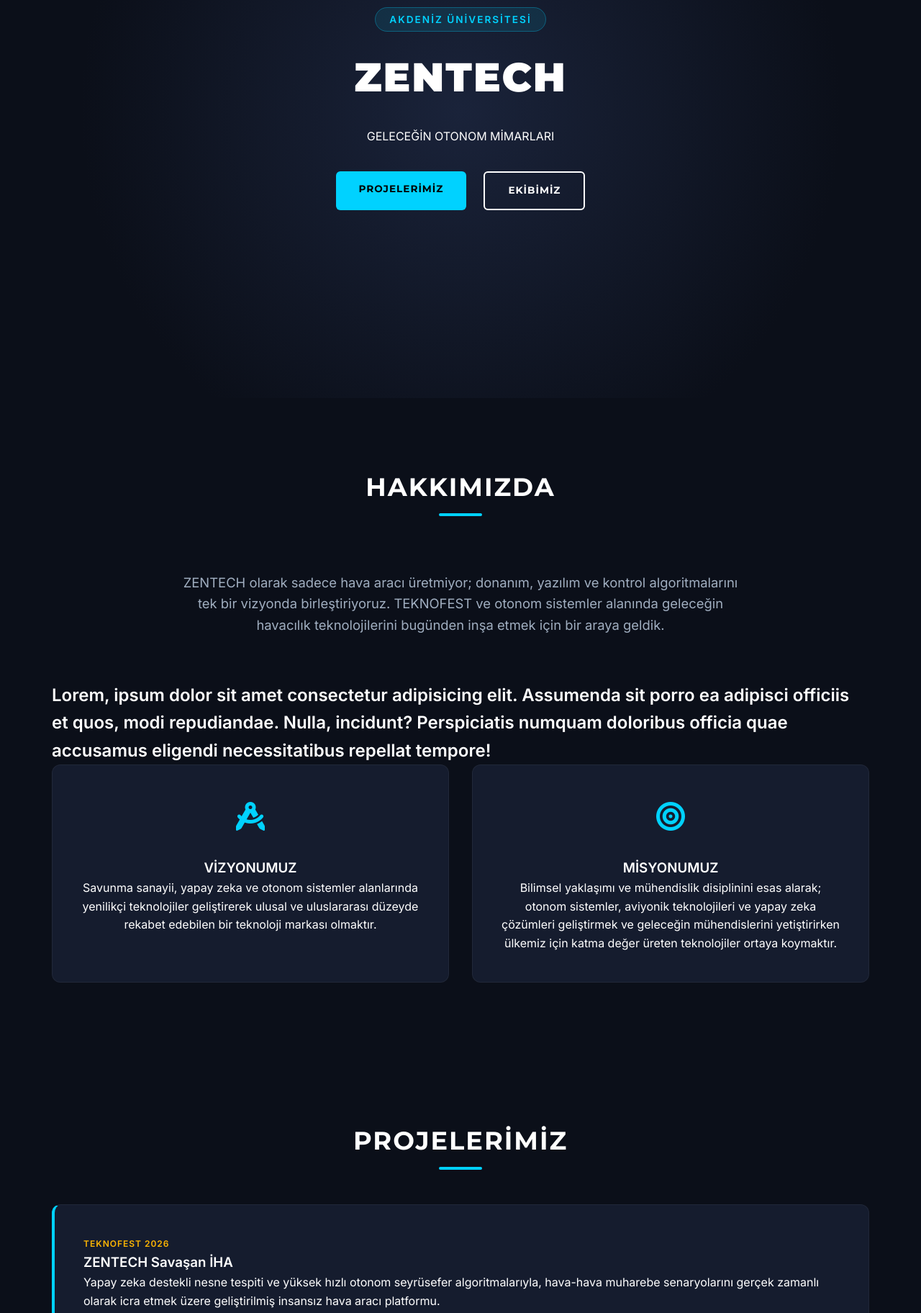
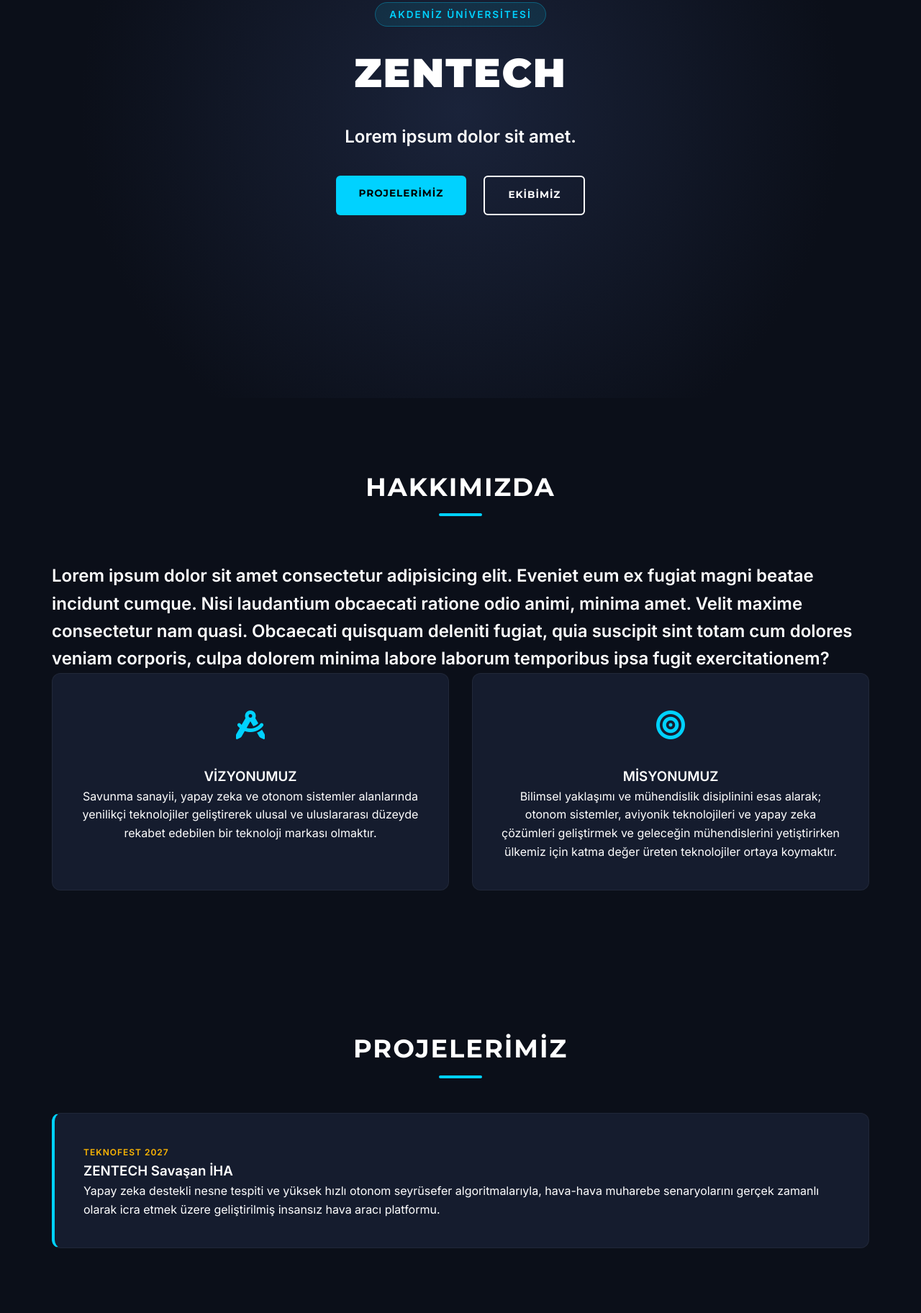
Before and after one commit to slm16-coder/-HA-website, a plain HTML site: page index.html in a window 1280 px wide. Shown: the part 247-2071 px from the top of the page at 72% size. Drawn offline with Linux system fonts and the light colour scheme.

Commit message:
guncellendi

```diff
--- a/index.html
+++ b/index.html
@@ -1,3 +1,4 @@
+
 <!DOCTYPE html>
 <html lang="tr">
 <head>
@@ -30,6 +31,7 @@
                 <li><a href="index.html#about">Hakkımızda</a></li>
                 <li><a href="takimimiz.html">Takımımız</a></li>
                 <li><a href="index.html#projects">Projelerimiz</a></li>
+                <li><a href="index.html#sponsors">Sponsorlarımız</a></li>
                 <li><a href="index.html#contact">İletişim</a></li>
             </ul>
         </div>
@@ -40,7 +42,7 @@
         <div class="hero-content">
             <span class="hero-badge">AKDENİZ ÜNİVERSİTESİ</span>
             <h1>ZENTECH</h1>
-            <span> GELECEĞİN OTONOM MİMARLARI</span>
+            <h2><span>Lorem ipsum dolor sit amet.</span></h2>
             <div class="hero-buttons">
                 <a href="index.html#projects" class="btn btn-primary">PROJELERİMİZ</a>
                 <a href="takimimiz.html" class="btn btn-secondary">EKİBİMİZ</a>
@@ -55,14 +57,8 @@
             <div class="title-underline"></div>
         </div>
         <p class="about-lead">
-
-
-            <br>
-            ZENTECH olarak sadece hava aracı üretmiyor; donanım, yazılım ve kontrol algoritmalarını tek bir vizyonda birleştiriyoruz. TEKNOFEST ve otonom sistemler alanında geleceğin havacılık teknolojilerini bugünden inşa etmek için bir araya geldik.
-        </p>
-        <h1>Lorem, ipsum dolor sit amet consectetur adipisicing elit. Assumenda sit porro ea adipisci officiis et quos, modi repudiandae. Nulla, incidunt? Perspiciatis numquam doloribus officia quae accusamus eligendi necessitatibus repellat tempore!</h1>
-
-        <div class="vision-mission-grid">
+           <h2>Lorem ipsum dolor sit amet consectetur adipisicing elit. Eveniet eum ex fugiat magni beatae incidunt cumque. Nisi laudantium obcaecati ratione odio animi, minima amet. Velit maxime consectetur nam quasi. Obcaecati quisquam deleniti fugiat, quia suscipit sint totam cum dolores veniam corporis, culpa dolorem minima labore laborum temporibus ipsa fugit exercitationem?</h2>
+            <div class="vision-mission-grid">
             <div class="vm-card">
                 <div class="card-icon"><i class="fa-solid fa-compass-drafting"></i></div>
                 <h3>VİZYONUMUZ</h3>
@@ -85,7 +81,7 @@
         </div>
 
             <div class="project-card">
-                <span class="project-tag">TEKNOFEST 2026</span>
+                <span class="project-tag">TEKNOFEST 2027</span>
                 <h3>ZENTECH Savaşan İHA</h3>
                 <p>Yapay zeka destekli nesne tespiti ve yüksek hızlı otonom seyrüsefer algoritmalarıyla, hava-hava muharebe senaryolarını gerçek zamanlı olarak icra etmek üzere geliştirilmiş insansız hava aracı platformu.</p>
             </div>
@@ -120,7 +116,7 @@
             </div>
         </div>
         <div class="footer-bottom">
-            <p>&copy; 2026 İHA Takımı. Tüm Hakları Saklıdır.</p>
+            <p>&copy; 2027 İHA Takımı. Tüm Hakları Saklıdır.</p>
         </div>
     </footer>
 
```
